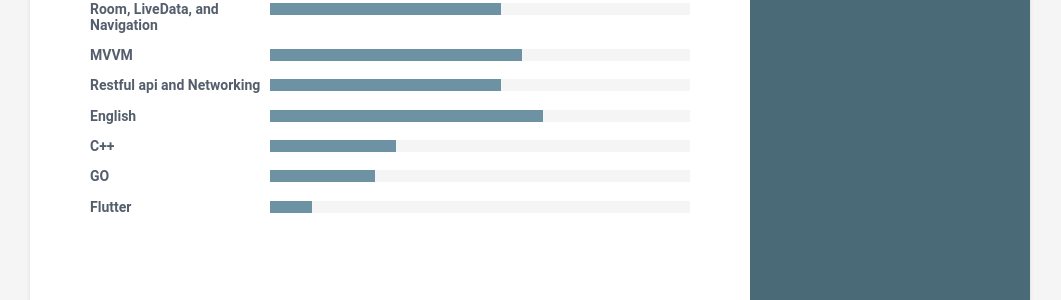
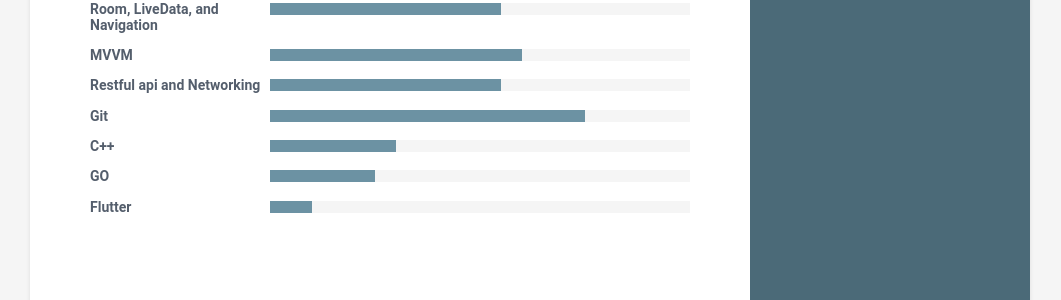
Before and after one commit to iahrari/iahrari.github.io, a Jekyll site: the page built from index.html, in a window 1280 px wide. Shown: the part 969-1269 px from the top of the page, without its empty margins (110-1171 px from the left). Built offline with Jekyll 4.4.1, drawn with Linux system fonts in a browser that asks for light colours.

```diff
--- a/_data/data.yml
+++ b/_data/data.yml
@@ -115,8 +115,8 @@
       - name: Restful api and Networking
         level: 55%
 
-      - name: English
-        level: 65%
+      - name: Git
+        level: 75%
 
       - name: C++
         level: 30%
```
